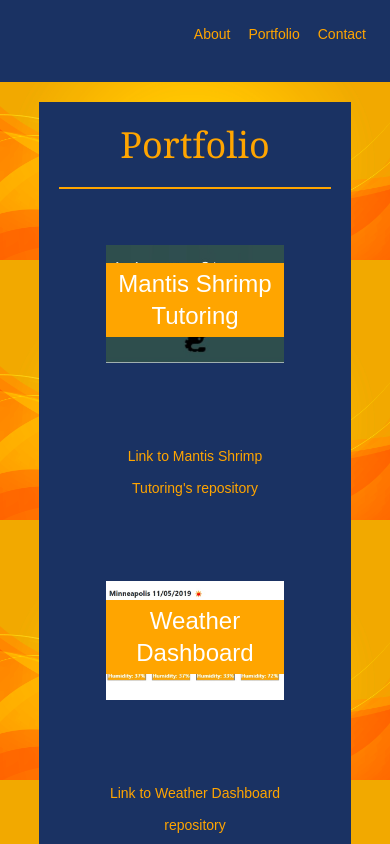
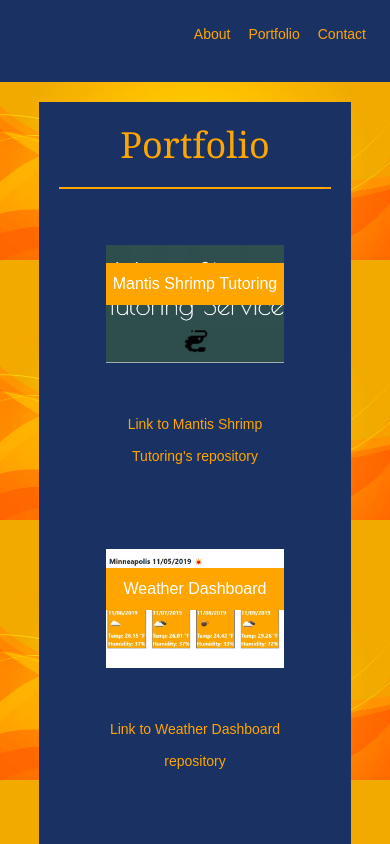
Before and after one commit to BenHonken/react-portfolio, a React (Create React App) app: page /portfolio in a window 390 px wide. Shown: the top 844 px of the page. Built offline with nearby package versions, Linux system fonts and the light colour scheme.

Commit message:
shrink banner text size on mobile

```diff
--- a/public/styles.css
+++ b/public/styles.css
@@ -233,4 +233,7 @@ footer {
     border-left: 0;
     border-right: 0;
   }
+  .banner{
+    font-size: 16px;
+  }
 }
```
